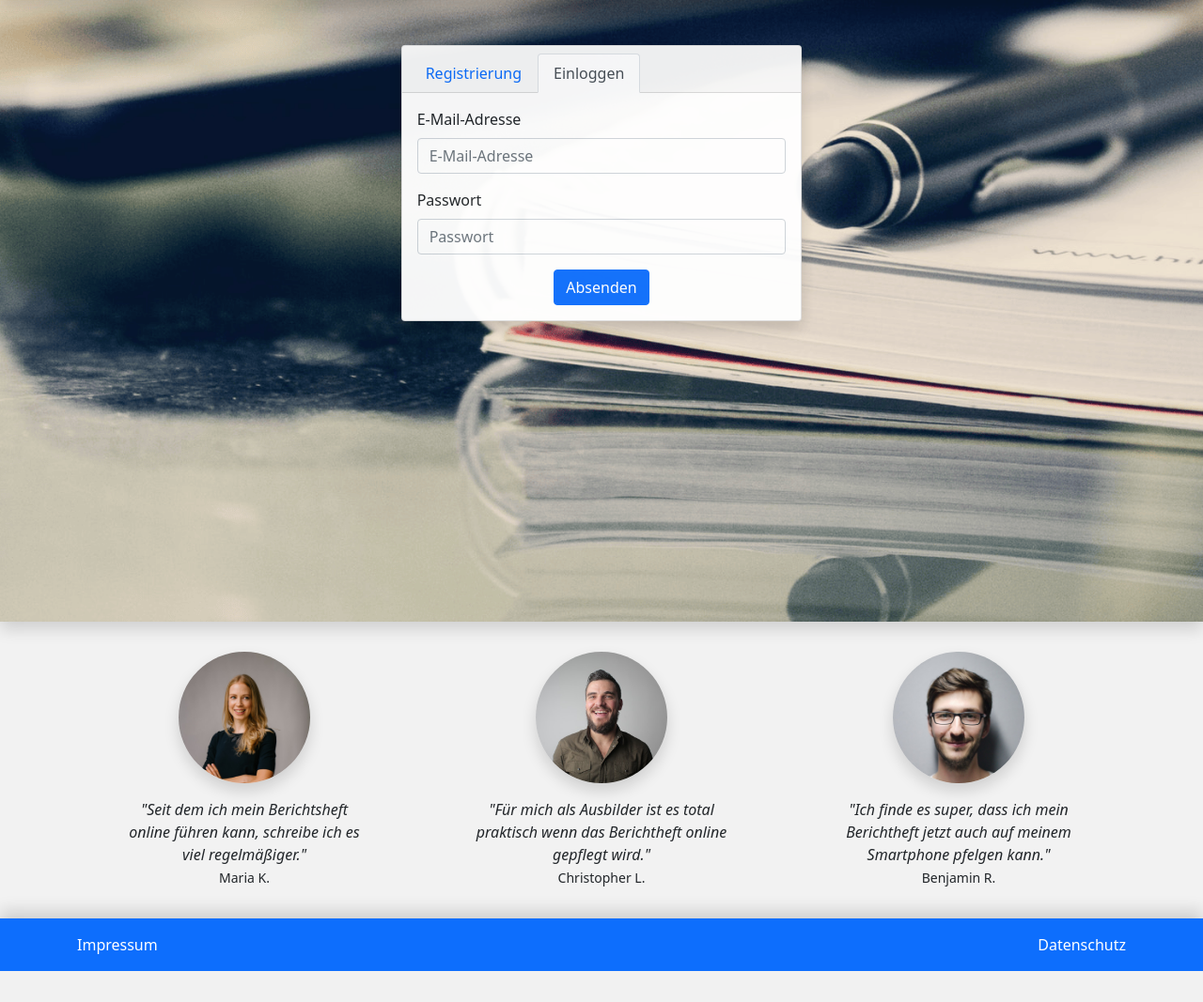
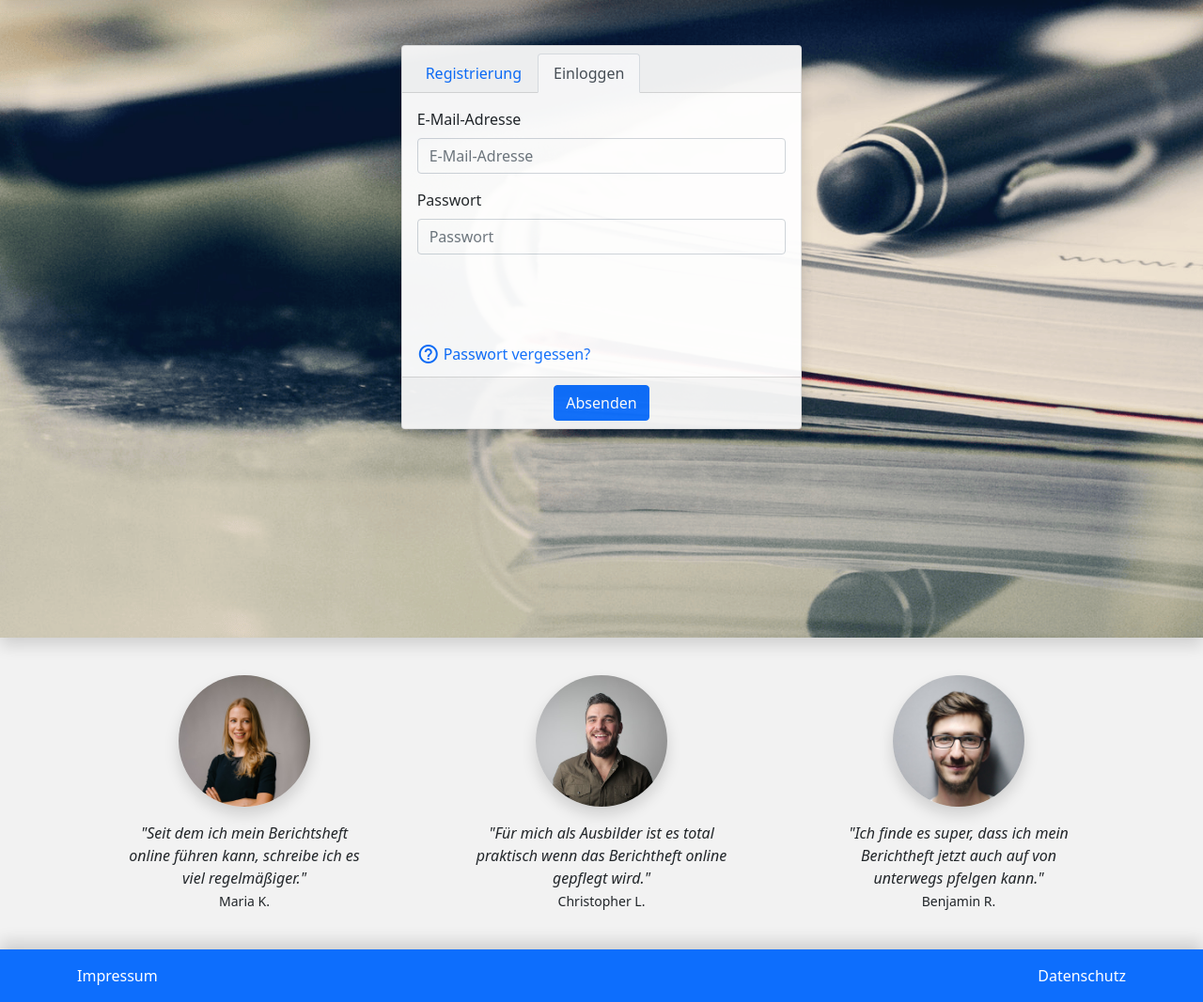
Before and after one commit to Shebby91/deinBerichtsheft, a PHP site: page / in a window 1280 px wide. Shown: the part 56-1123 px from the top of the page at 94% size. Before the commit the page ends 1090 px from the top, so only its background shows below. Run offline with PHP 8.4, Linux system fonts and the light colour scheme; some libraries are stand-ins or nearby versions.

Commit message:
added passwort recovery link to loginform

```diff
--- a/CSS/style.css
+++ b/CSS/style.css
@@ -6,7 +6,7 @@ body{
     background-image: url(../images/start/img_welcome.png);
     background-repeat: no-repeat;
     background-size:cover;
-    min-height: 662px;
+    min-height: 679px;
 }
 
 .form-text{
@@ -17,6 +17,19 @@ body{
     opacity: 96%;
 }
 
+.card-login {
+    min-height: 409px;
+}
+
+.card-registration {
+    min-height: 583px;
+}
+
+.card-footer-custom {
+    background-color: #fff;
+    border-top: 0;
+}
+
 .shadow-footer {
     box-shadow: 0 -0.5rem 1rem rgba(0,0,0,.15)!important;
 }
--- a/Views/Login/showLoginForm.phtml
+++ b/Views/Login/showLoginForm.phtml
@@ -4,7 +4,7 @@ include dirname(__DIR__).'/header.phtml';
 <div class="container-fluid form-background shadow">
     <div class="row justify-content-center">
         <div class="col-11 col-sm-9 col-md-7 col-lg-5 col-xl-4 px-0">
-            <div class="card card-start text-start my-5 shadow">
+            <div class="card card-start card-login text-start my-5 shadow">
                 <div class="card-header">
                     <ul class="nav nav-tabs card-header-tabs">
                     <li class="nav-item">
@@ -16,7 +16,7 @@ include dirname(__DIR__).'/header.phtml';
                     </ul>
                 </div>
                 <div class="card-body">
-                    <form method="post">
+                    <form id="loginForm" method="post">
                         <?php foreach ($labels as $index => $value): ?>
                             <div class="mb-3">
                             <label class="form-label" for="<?=$index?>"><?=$value?></label>
@@ -32,10 +32,20 @@ include dirname(__DIR__).'/header.phtml';
                         <?php endforeach; ?>
                         <input type="hidden" name="controller" value="login">
                         <input type="hidden" name="do" value="validateForm">
-                        <div class="d-flex justify-content-center">
-                            <input type="submit" class="btn btn-primary" name="submit" value="Absenden">
-                        </div>
                     </form>
+                </div>
+                <div class="card-footer card-footer-custom">
+                    <div class="col-12 text-start">
+                        <a class="text-decoration-none d-flex" href="#">
+                            <span class="material-icons py-1 pr-1">help_outline</span>
+                            <span class="p-1">Passwort vergessen?</span>
+                        </a>
+                    </div>
+                </div>
+                <div class="card-footer text-muted">
+                    <div class="col-12 text-center">
+                        <input type="submit" form="loginForm" class="btn btn-primary" name="submit" value="Absenden">
+                    </div>
                 </div>
             </div>
         </div>
--- a/Views/header.phtml
+++ b/Views/header.phtml
@@ -5,6 +5,7 @@
     <meta charset="utf-8">
     <meta name="viewport" content="width=device-width, initial-scale=1">
     <link href="https://cdn.jsdelivr.net/npm/bootstrap@5.1.3/dist/css/bootstrap.min.css" rel="stylesheet" integrity="sha384-1BmE4kWBq78iYhFldvKuhfTAU6auU8tT94WrHftjDbrCEXSU1oBoqyl2QvZ6jIW3" crossorigin="anonymous">
+    <link href="https://fonts.googleapis.com/icon?family=Material+Icons" rel="stylesheet">
     <link rel="stylesheet" href="CSS/style.css">
     <title>deinBerichtsheft.de</title>
 </head>
--- a/Views/marketing.phtml
+++ b/Views/marketing.phtml
@@ -1,23 +1,23 @@
 <div class="container my-4">
   <div class="row">
-    <div class="col-12 col-lg-4 text-center my-2">
+    <div class="col-12 col-lg-4 text-center my-3">
       <img class="bd-placeholder-img rounded-circle mb-3 shadow" src="../images/marketing/persona_azubi_1.png" width="140" height="140"></img>
       <div class="col-9 mx-auto">
         <p class="fst-italic mb-0">"Seit dem ich mein Berichtsheft online führen kann, schreibe ich es viel regelmäßiger."</p>
         <small>Maria K.</small>
       </div>
     </div>
-    <div class="col-lg-4 text-center my-2">
+    <div class="col-lg-4 text-center my-3">
       <img class="bd-placeholder-img rounded-circle mb-3 shadow" src="../images/marketing/persona_ausbilder.png" width="140" height="140"></img>
       <div class="col-9 mx-auto">
         <p class="fst-italic mb-0">"Für mich als Ausbilder ist es total praktisch wenn das Berichtheft online gepflegt wird."</p>
         <small>Christopher L.</small>
       </div>
     </div>
-    <div class="col-lg-4 text-center my-2">
+    <div class="col-lg-4 text-center my-3">
       <img class="bd-placeholder-img rounded-circle mb-3 shadow" src="../images/marketing/persona_azubi_2.png" width="140" height="140"></img>
       <div class="col-9 mx-auto">
-        <p class="fst-italic mb-0">"Ich finde es super, dass ich mein Berichtheft jetzt auch auf meinem Smartphone pfelgen kann."</p>
+        <p class="fst-italic mb-0">"Ich finde es super, dass ich mein Berichtheft jetzt auch auf von unterwegs pfelgen kann."</p>
         <small>Benjamin R.</small>
       </div>
     </div>
```
Also changed, not shown: Views/Registration/showRegistrationForm.phtml (+7 -5 lines).
